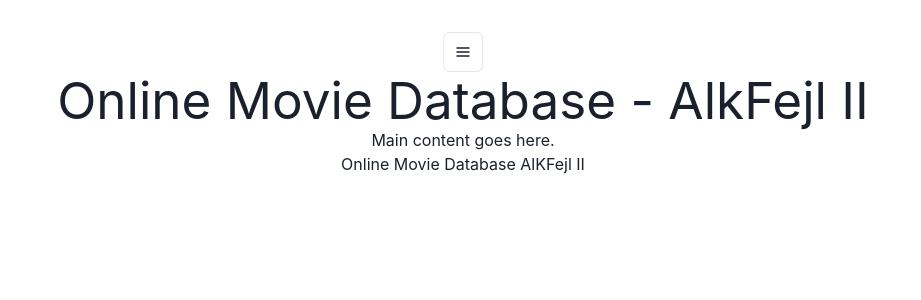
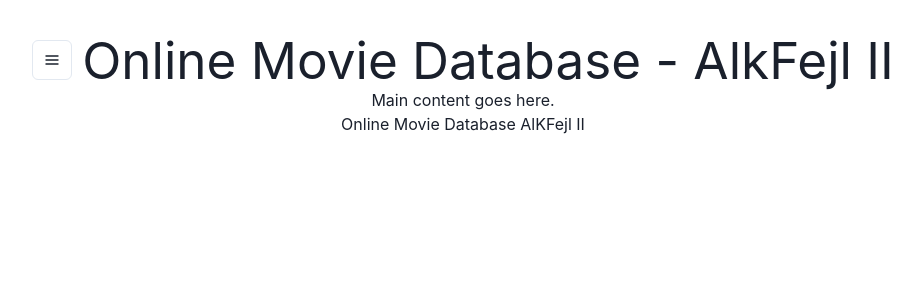
Before and after one commit to victor-brown/alkfejl-II-movieDB, a React (Vite) app in the folder packages/frontend/: page / in a window 1280 px wide. Shown: the top 300 px of the page, without its empty margins (177-1098 px from the left). Built offline with nearby package versions, Linux system fonts and the light colour scheme.

Commit message:
feató: format header, clean code

```diff
--- a/packages/frontend/src/App.tsx
+++ b/packages/frontend/src/App.tsx
@@ -1,5 +1,5 @@
 import './App.css'
-import { extendTheme, ChakraProvider, IconButton } from '@chakra-ui/react'
+import { extendTheme, ChakraProvider, IconButton, Flex } from '@chakra-ui/react'
 import {
   Menu,
   MenuButton,
@@ -24,8 +24,7 @@ function App() {
   return (
     <ChakraProvider theme={theme}>
       <div className='container'>
-      <div className='header'>
-
+        <div className='header' style={{display: "flex", alignItems: "center", gap: "10px"}}>
           <Menu>
             <MenuButton
               as={IconButton}
```
Lines whose indentation alone changed are shown as unchanged.
